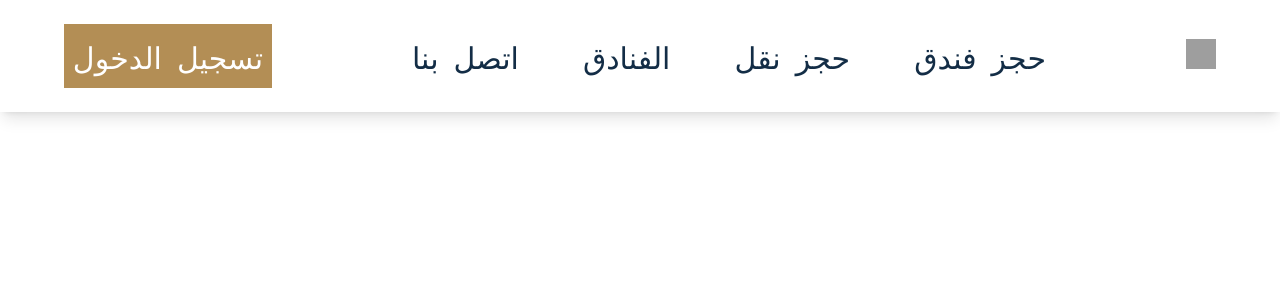
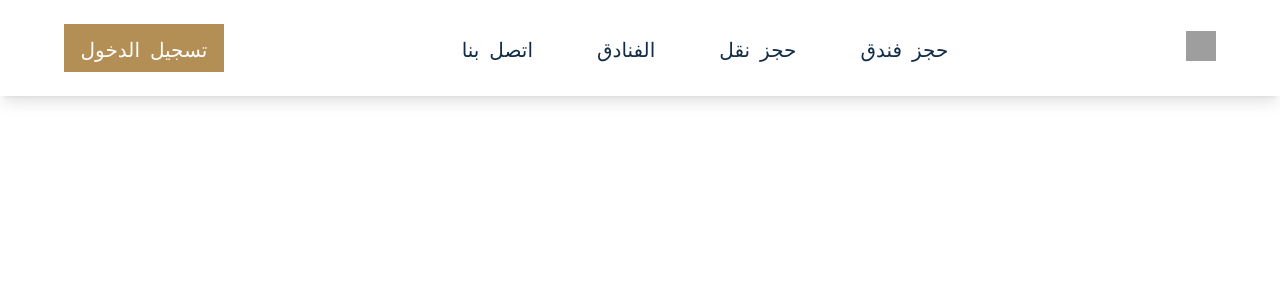
Before and after one commit to Safaayachi/Assa2eh, a Next.js app: page / in a window 1280 px wide. Shown: the top 300 px of the page. Built offline with nearby package versions, Linux system fonts and the light colour scheme; grey boxes are pictures that could not be loaded.

Commit message:
fixing navBar

```diff
--- a/components/Navbar.js
+++ b/components/Navbar.js
@@ -7,37 +7,37 @@ import Link from "next/link";
 
 export const Navbar = () => {
   return (
-    <div className=" flex h-28 w-full px-16 shadow-lg justify-between items-center">
+    <div className=" flex h-24 w-full px-16 shadow-lg justify-between items-center">
       <div className="hidden flex justify-between space-x-14 md:flex">
-        <button className="w-52 h-16 bg-gold text-white text-3xl font-medium leading-loose">
+        <button className="w-40 h-12 bg-gold text-white text-xl font-medium leading-loose">
           تسجيل الدخول
         </button>
       </div>
       <ul className=" hidden md:flex space-x-16">
         <li className="list-none">
           <Link href="/">
-            <a className="active:text-gold active:border-b-4 border-gold inline-block text-3xl font-medium text-navyBlue hover:text-gold leading-loose">
+            <a className="active:text-gold active:border-b-4 border-gold inline-block text-xl font-medium text-navyBlue hover:text-gold leading-loose">
               اتصل بنا
             </a>
           </Link>
         </li>
         <li className="list-none">
           <Link href="/">
-            <a className="active:text-gold active:border-b-4 border-gold inline-block text-3xl font-medium text-navyBlue hover:text-gold leading-loose">
+            <a className="active:text-gold active:border-b-4 border-gold inline-block text-xl font-medium text-navyBlue hover:text-gold leading-loose">
               الفنادق
             </a>
           </Link>
         </li>
         <li className="list-none">
           <Link href="/">
-            <a className="active:text-gold active:border-b-4 border-gold inline-block text-3xl font-medium text-navyBlue hover:text-gold leading-loose">
+            <a className="active:text-gold active:border-b-4 border-gold inline-block text-xl font-medium text-navyBlue hover:text-gold leading-loose">
               حجز نقل
             </a>
           </Link>
         </li>
         <li className="list-none">
           <Link href="/">
-            <a className="active:text-gold active:border-b-4 border-gold inline-block text-3xl font-medium leading-loose	 text-navyBlue hover:text-gold">
+            <a className="active:text-gold active:border-b-4 border-gold inline-block text-xl font-medium leading-loose	 text-navyBlue hover:text-gold">
               حجز فندق
             </a>
           </Link>
```
